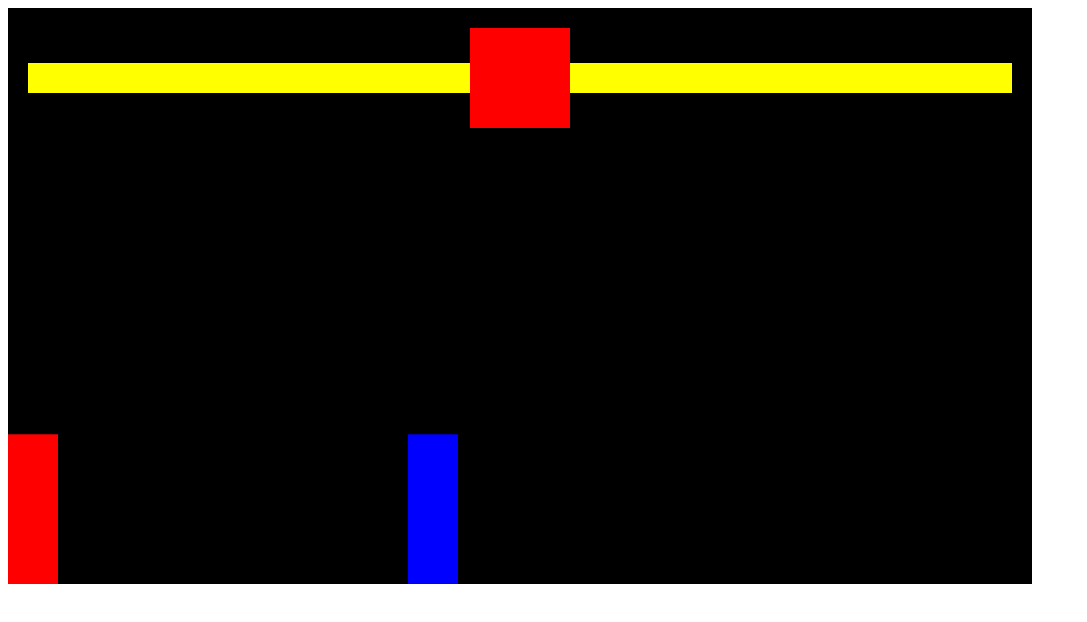
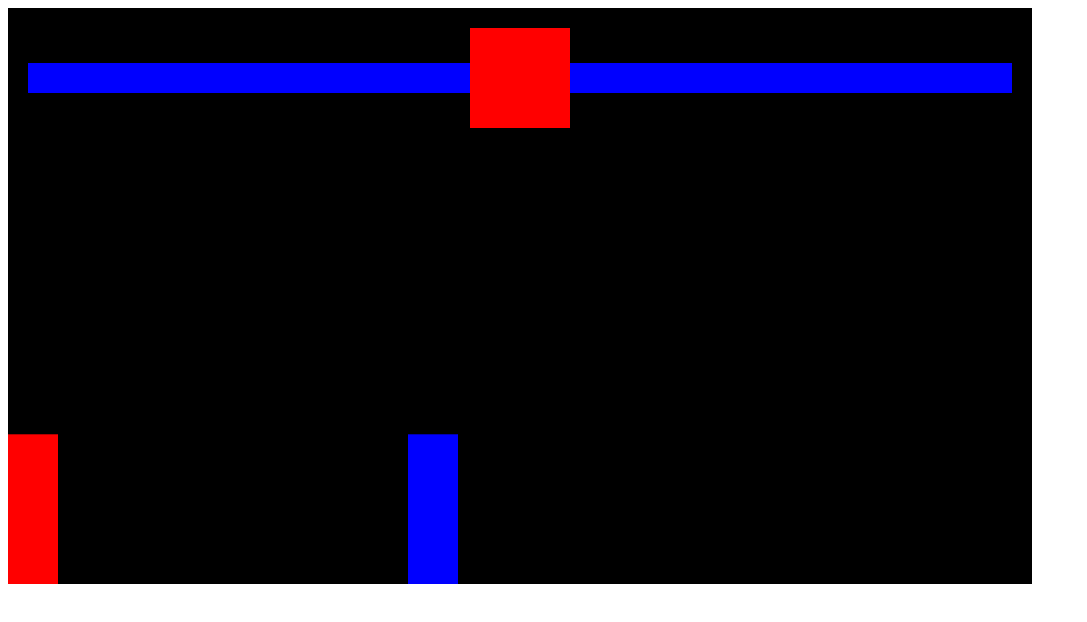
Before and after one commit to Jamsey911/fighting_game, a plain HTML site: page index.html in a window 1280 px wide. Shown: the whole page, without its empty margins (0-1087 px from the left). Drawn offline with Linux system fonts and the light colour scheme.

Commit message:
Add healthbar interface with html and css

```diff
--- a/assets/css/style.css
+++ b/assets/css/style.css
@@ -15,10 +15,40 @@
     padding: 20px;
 }
 
-.health {
+.health-container {
+    position: relative;
+    height: 30px;
+    width: 100%;
+}
+
+.health-bar {
     background-color: yellow;
     height: 30px;
-    width: 100px;
+}
+
+.health-player {
+    display: flex;
+    justify-content: flex-end;
+}
+
+.health-bar-player {
+    width: 100%;
+}
+
+
+.health-bg {
+    position: absolute;
+    background: blue;
+    top: 0;
+    right: 0;
+    bottom: 0;
+}
+
+.health-bg-enemy {
+    left: 0;
+}
+
+.health-bg-player {
     width: 100%;
 }
 
--- a/assets/js/script.js
+++ b/assets/js/script.js
@@ -27,6 +27,7 @@ class Sprite {
         }
         this.color = color
         this.isAttacking
+        this.health = 100
     }
 
     draw() {
@@ -159,6 +160,8 @@ function animate() {
         player.isAttacking
     )   {
         player.isAttacking = false
+        enemy.health -= 20
+        document.querySelector('#enemyHealth').style.width = enemy.health + '%'
         console.log('go')
     }
     if (
@@ -169,6 +172,8 @@ function animate() {
         enemy.isAttacking
     )   {
         enemy.isAttacking = false
+        player.health -= 20
+        document.querySelector('#playerHealth').style.width = player.health + '%'
         console.log('Enemy Attack')
     }
 }
--- a/index.html
+++ b/index.html
@@ -3,7 +3,6 @@
 <head>
     <meta charset="UTF-8">
     <meta name="viewport" content="width=device-width, initial-scale=1.0">
-    <!-- <link rel="stylesheet" href="assets/css/style.css"> -->
 
     <!-- Favicon-->
     <link rel="apple-touch-icon" sizes="180x180" href="assets/favicon/apple-touch-icon.png">
@@ -18,11 +17,17 @@
         <!-- Small red container -->
         <div class="small-red-container">
             <!-- Player health -->
-            <div class="health"></div>
+            <div class="health-container health-player">
+                <div class="health-bar health-bar-player"></div>
+                <div id="playerHealth" class="health-bg health-bg-player"></div>
+            </div>
             <!-- Timer -->
             <div class="timer" ></div>
             <!-- Enemy Health -->
-            <div class="health"></div>
+            <div class="health-container">
+                <div class="health-bar"></div>
+                <div id="enemyHealth" class="health-bg health-bg-enemy"></div>
+            </div>
         </div>
         <canvas class="canvas" style="background-color: brown;"></canvas>
     </div>
```
